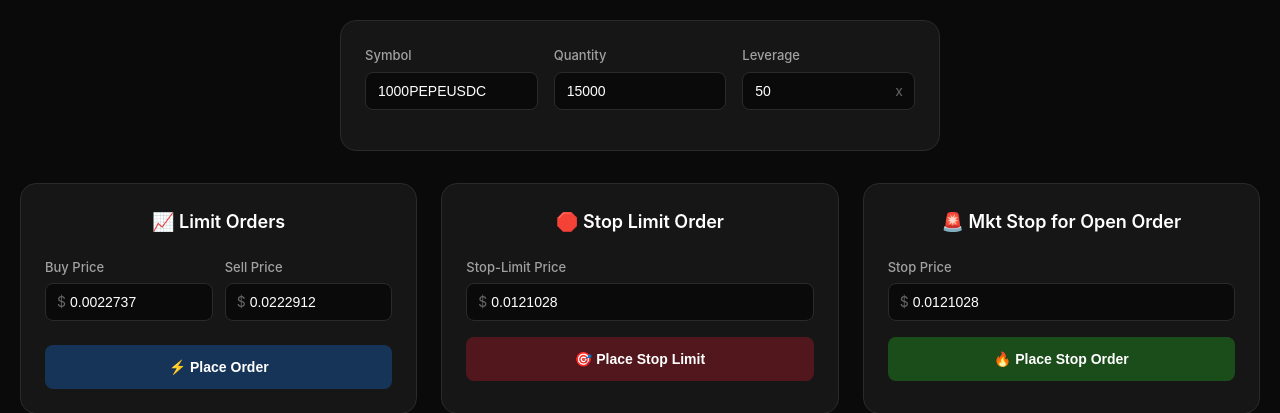
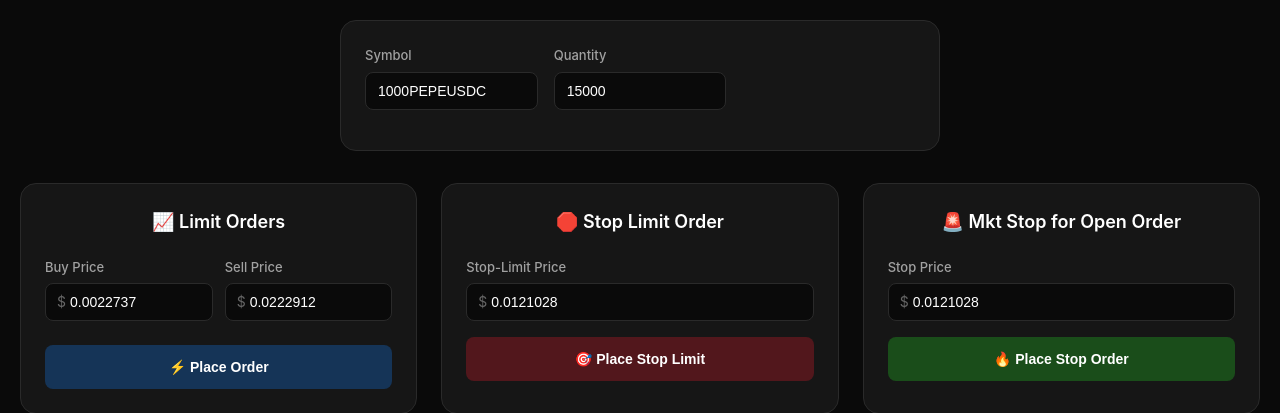
Before and after one commit to GuptaRav1/stop_loss_web, a Flask app: page / in a window 1280 px wide. Shown: the top 413 px of the page. Run offline with Flask 3, Linux system fonts and the light colour scheme.

Commit message:
Remove leverage input and related code from trade execution

```diff
--- a/app.py
+++ b/app.py
@@ -22,10 +22,10 @@ def execute_trade():
         if data['type'] == 'limit':
             buy_price = data['buy_price']
             sell_price = data['sell_price']
-            leverage = data['leverage']
+            # leverage = data['leverage']
 
             client.cancel_open_orders(symbol=symbol)
-            client.change_leverage(symbol=symbol, leverage=leverage)
+            # client.change_leverage(symbol=symbol, leverage=leverage)
 
             client.new_order(
                 symbol=symbol,
@@ -149,10 +149,10 @@ def execute_trade():
 
         elif data['type'] == 'market':
             side = data['side']  # 'BUY' or 'SELL'
-            leverage = data.get('leverage')
+            # leverage = data.get('leverage')
 
-            if leverage:
-                client.change_leverage(symbol=symbol, leverage=leverage)
+            # if leverage:
+                # client.change_leverage(symbol=symbol, leverage=leverage)
 
             client.new_order(
                 symbol=symbol,
--- a/templates/index.html
+++ b/templates/index.html
@@ -307,12 +307,12 @@
                 <label>Quantity</label>
                 <input type="number" id="common_quantity" value="15000">
             </div>
-            <div class="form-group">
+            <!-- <div class="form-group">
                 <label>Leverage</label>
                 <div class="leverage-input">
                     <input type="number" id="common_leverage" value="50" min="1" max="125" step="1">
                 </div>
-            </div>
+            </div> -->
         </div>
     </div>
 
@@ -435,7 +435,7 @@
             return {
                 symbol: document.getElementById('common_symbol').value,
                 quantity: parseFloat(document.getElementById('common_quantity').value),
-                leverage: parseInt(document.getElementById('common_leverage').value)
+                // leverage: parseInt(document.getElementById('common_leverage').value)
             };
         }
 
```
